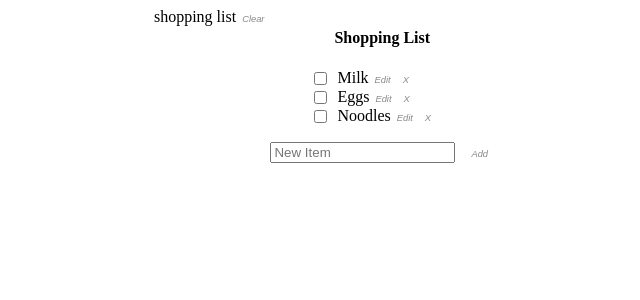
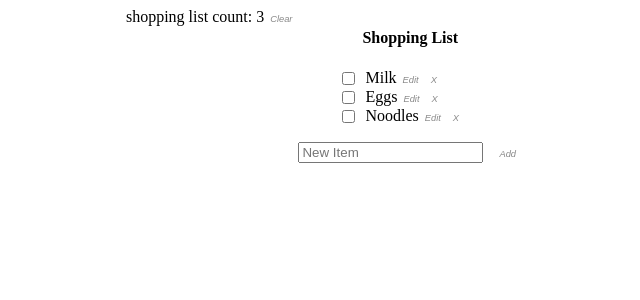
Before and after one commit to ckaynatividad/react-shopping, a React app: page / in a window 1280 px wide. Shown: the top 300 px of the page, without its empty margins (316-956 px from the left). Built offline with nearby package versions, Linux system fonts and the light colour scheme.

Commit message:
tests passing for clear

```diff
--- a/src/components/Header/Header.jsx
+++ b/src/components/Header/Header.jsx
@@ -1,15 +1,15 @@
 import React from 'react';
 import { useItems } from '../../context/ListContext';
 
-export default function Header(items) {
-  const { handleClear } = useItems();
+export default function Header() {
+  const { items, handleClear } = useItems();
 
   const clearItems = () => {
     handleClear(items);
   };
   return (
     <header>
-      shopping list
+      shopping list count: {items.length}
       <button type="button" onClick={clearItems}>
         Clear
       </button>
```
Also changed, not shown: 1 other file (tests, documents, lock files or other folders).
